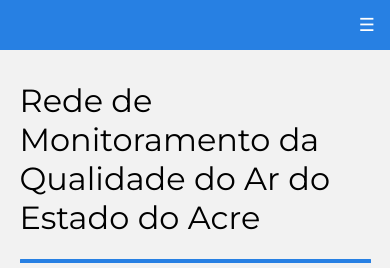
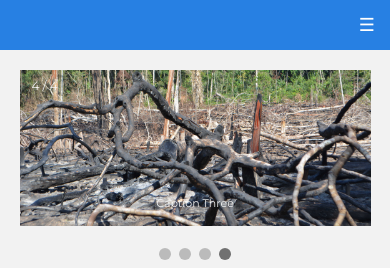
Before and after one commit to willianflores/purpleair-web-page, a PHP site: page / in a window 390 px wide. Shown: the top 268 px of the page. Run offline with PHP 8.4, Linux system fonts and the light colour scheme; some web fonts are replaced.

Commit message:
Implementation of slideshow on the main page; Changing README.md

```diff
--- a/css/styles.css
+++ b/css/styles.css
@@ -79,9 +79,94 @@ body{
 
 }
 
+.slideshow {
+    margin: 0;
+    padding: 80px 140px 20px 140px;
+    box-sizing: border-box;
+
+}
+
+.mySlides {
+    display: none;
+
+}
+
+/* Slideshow container */
+.slideshow-container {
+    max-width: 100%;
+    position: relative;
+    margin: 0;
+
+}
+
+img {
+    vertical-align: middle;
+
+}
+
+/* Caption text */
+.text {
+    color: #f2f2f2;
+    font-size: 15px;
+    padding: 8px 12px;
+    position: absolute;
+    bottom: 8px;
+    width: 100%;
+    text-align: center;
+
+}
+
+/* Number text (1/3 etc) */
+.numbertext {
+    color: #f2f2f2;
+    font-size: 12px;
+    padding: 8px 12px;
+    position: absolute;
+    top: 0;
+
+}
+
+/* The dots/bullets/indicators */
+.dot {
+    height: 15px;
+    width: 15px;
+    margin: 0 2px;
+    background-color: #bbb;
+    border-radius: 50%;
+    display: inline-block;
+    transition: background-color 0.6s ease;
+
+}
+
+.sactive {
+    background-color: #717171;
+
+}
+
+/* Fading animation */
+.fade {
+    -webkit-animation-name: fade;
+    -webkit-animation-duration: 1.5s;
+    animation-name: fade;
+    animation-duration: 1.5s;
+
+}
+
+@-webkit-keyframes fade {
+    from {opacity: .4}
+    to {opacity: 1}
+
+}
+
+@keyframes fade {
+    from {opacity: .4}
+    to {opacity: 1}
+
+}
+
 .main{
     margin: 0;
-    padding: 80px 180px 20px 100px;
+    padding: 0px 140px 20px 140px;
 
     animation-name: conteudo;
     animation-duration: 2s;
@@ -179,7 +264,7 @@ hr.hr-title{
 .personnel{
     font-family: 'Arial', sans-serif;
     margin: 0;
-    padding: 0px 180px 0px 100px;
+    padding: 0px 100px 0px 100px;
 
     animation-name: conteudo;
     animation-duration: 2s;
@@ -269,7 +354,7 @@ hr.hr-title{
 
 .end{
     margin: 0;
-    padding: 40px 180px 80px 100px;
+    padding: 40px 140px 80px 140px;
 
 }
 
@@ -336,10 +421,6 @@ hr.hr-title{
 
 @media (max-width: 800px){
 
-    .navigation{
-        position: sticky;
-    }
-
     .navigation li{
         display: none;
 
@@ -379,6 +460,8 @@ hr.hr-title{
     border: none;
     height: 600px;
     width: 90%;
+    }
+
     }
 
     .main{
@@ -479,5 +562,21 @@ hr.hr-title{
 
     }
 
+    .slideshow {
+        padding: 70px 5% 10px 5%;
+
+
+    }
+
+    .dot {
+        height: 12px;
+        width: 12px;
+
+    }
+
+        /* On smaller screens, decrease text size */
+    .text {
+        font-size: 11px
+
 
 }
--- a/index.php
+++ b/index.php
@@ -20,6 +20,51 @@
 
 
 	<body>
+
+		<div class="slideshow">
+
+			<div class="slideshow-container">
+
+				<div class="mySlides fade">
+				  <div class="numbertext">1 / 4</div>
+				  <img src="img/slide-pic-01.JPG" style="width:100%">
+				  <div class="text">Caption Text</div>
+				</div>
+
+				<div class="mySlides fade">
+				  <div class="numbertext">2 / 4</div>
+				  <img src="img/slide-pic-02.JPG" style="width:100%">
+				  <div class="text">Caption Two</div>
+				</div>
+
+				<div class="mySlides fade">
+				  <div class="numbertext">3 / 4</div>
+				  <img src="img/slide-pic-03.JPG" style="width:100%">
+				  <div class="text">Caption Three</div>
+				</div>
+
+				<div class="mySlides fade">
+				  <div class="numbertext">4 / 4</div>
+				  <img src="img/slide-pic-04.JPG" style="width:100%">
+				  <div class="text">Caption Three</div>
+				</div>
+
+			</div>
+
+			<br>
+
+			<div style="text-align:center">
+			  <span class="dot"></span>
+			  <span class="dot"></span>
+			  <span class="dot"></span>
+			  <span class="dot"></span>
+			</div>
+
+			<script src="js/slideShow.js"></script>
+
+		</div>
+
+
 
 			<nav id="navigation" class="navigation">
 
--- /dev/null
+++ b/js/slideShow.js
@@ -0,0 +1,19 @@
+var slideIndex = 0;
+showSlides();
+
+function showSlides() {
+  var i;
+  var slides = document.getElementsByClassName("mySlides");
+  var dots = document.getElementsByClassName("dot");
+  for (i = 0; i < slides.length; i++) {
+    slides[i].style.display = "none";
+  }
+  slideIndex++;
+  if (slideIndex > slides.length) {slideIndex = 1}
+  for (i = 0; i < dots.length; i++) {
+    dots[i].className = dots[i].className.replace(" sactive", "");
+  }
+  slides[slideIndex-1].style.display = "block";
+  dots[slideIndex-1].className += " sactive";
+  setTimeout(showSlides, 2000); // Change image every 2 seconds
+}
```
Also changed, not shown: README.md, img/slide-pic-01.JPG (added), img/slide-pic-02.JPG (added), img/slide-pic-03.JPG (added), img/slide-pic-04.JPG (added).
